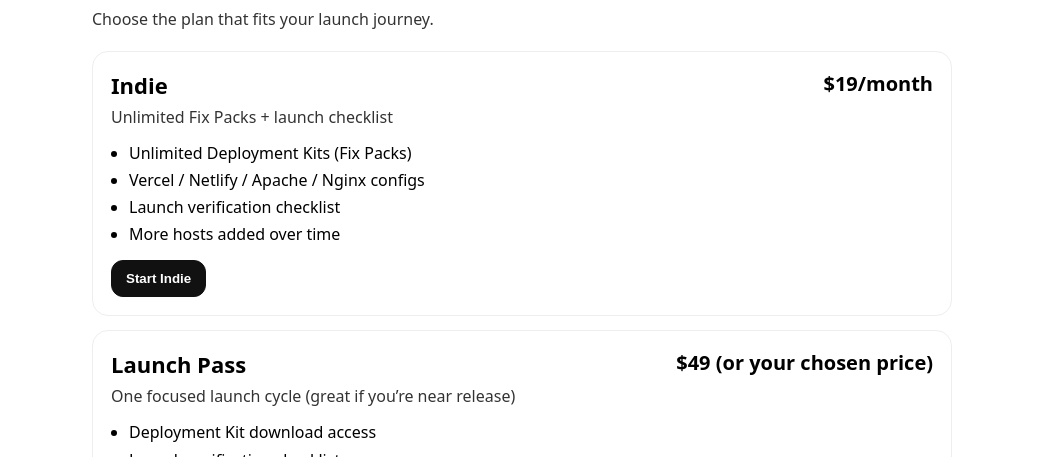
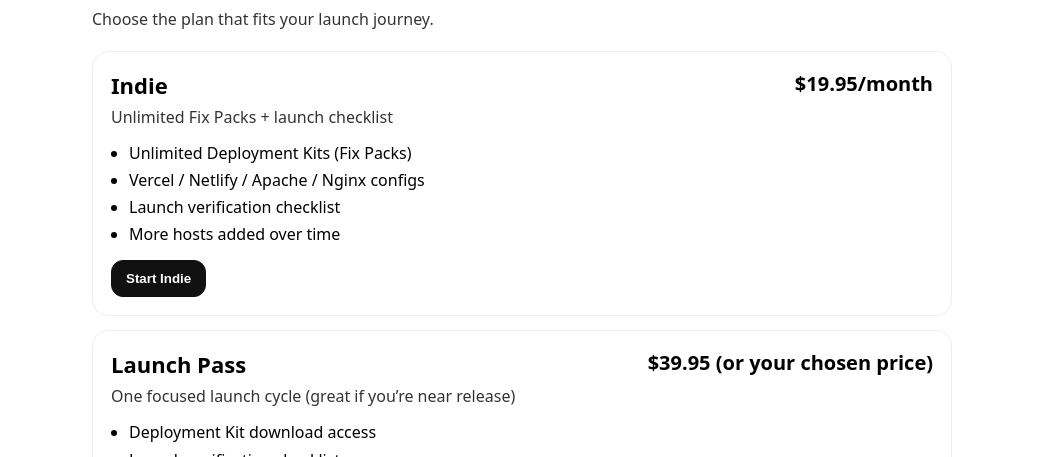
Before and after one commit to McBInc/unity-html5-studio-v3, a Next.js app: page /pricing in a window 1280 px wide. Shown: the part 180-637 px from the top of the page, without its empty margins (118-1161 px from the left). Built offline with nearby package versions, Linux system fonts and the light colour scheme.

Commit message:
Rewrite pricing page checkout UX

```diff
--- a/src/app/pricing/page.tsx
+++ b/src/app/pricing/page.tsx
@@ -53,7 +53,7 @@ export default function PricingPage() {
       <div style={{ display: "grid", gap: 14, marginTop: 18 }}>
         <PlanCard
           title="Indie"
-          price="$19/month"
+          price="$19.95/month"
           subtitle="Unlimited Fix Packs + launch checklist"
           bullets={[
             "Unlimited Deployment Kits (Fix Packs)",
@@ -68,7 +68,7 @@ export default function PricingPage() {
 
         <PlanCard
           title="Launch Pass"
-          price="$49 (or your chosen price)"
+          price="$39.95 (or your chosen price)"
           subtitle="One focused launch cycle (great if you’re near release)"
           bullets={[
             "Deployment Kit download access",
```
